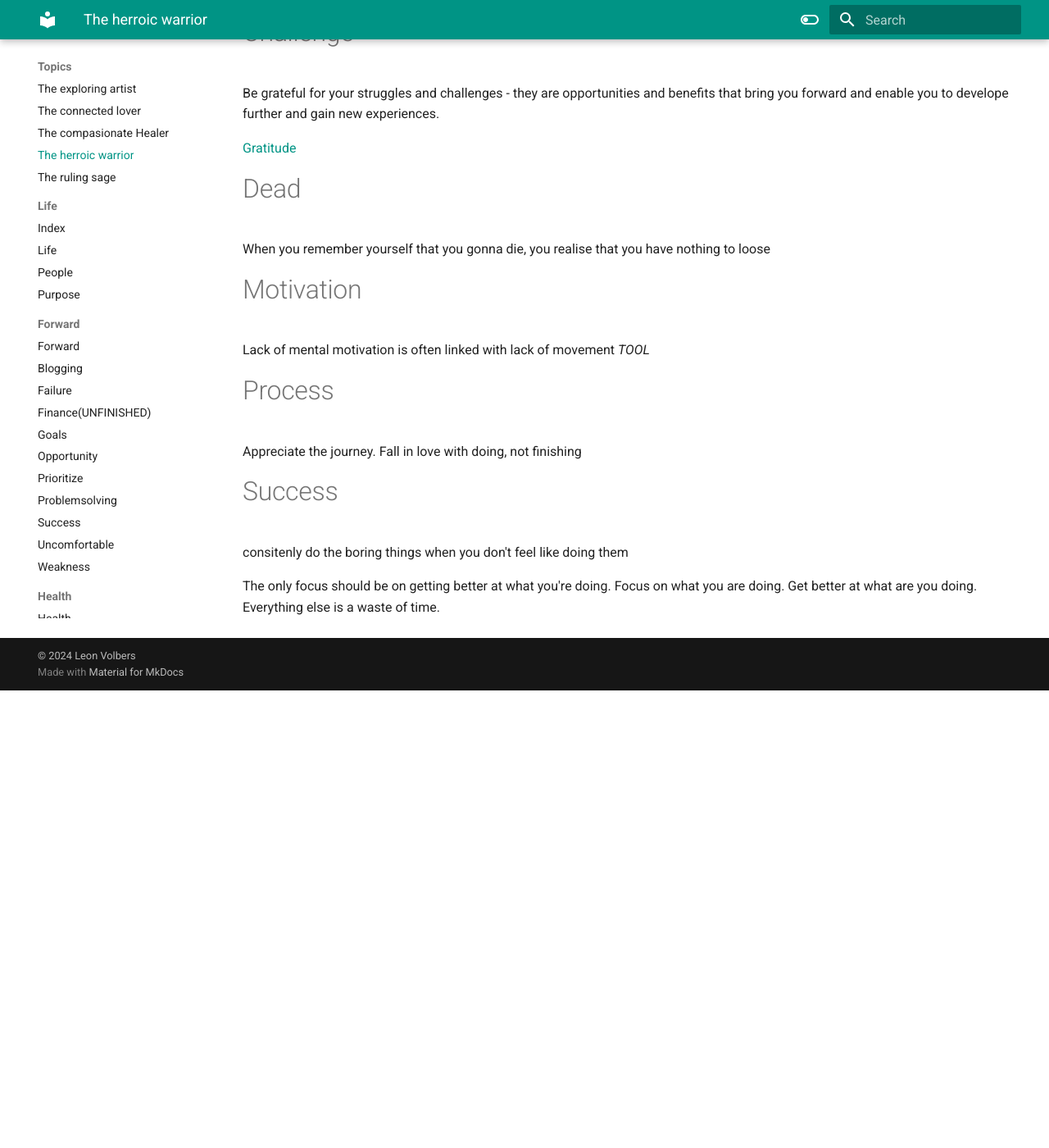
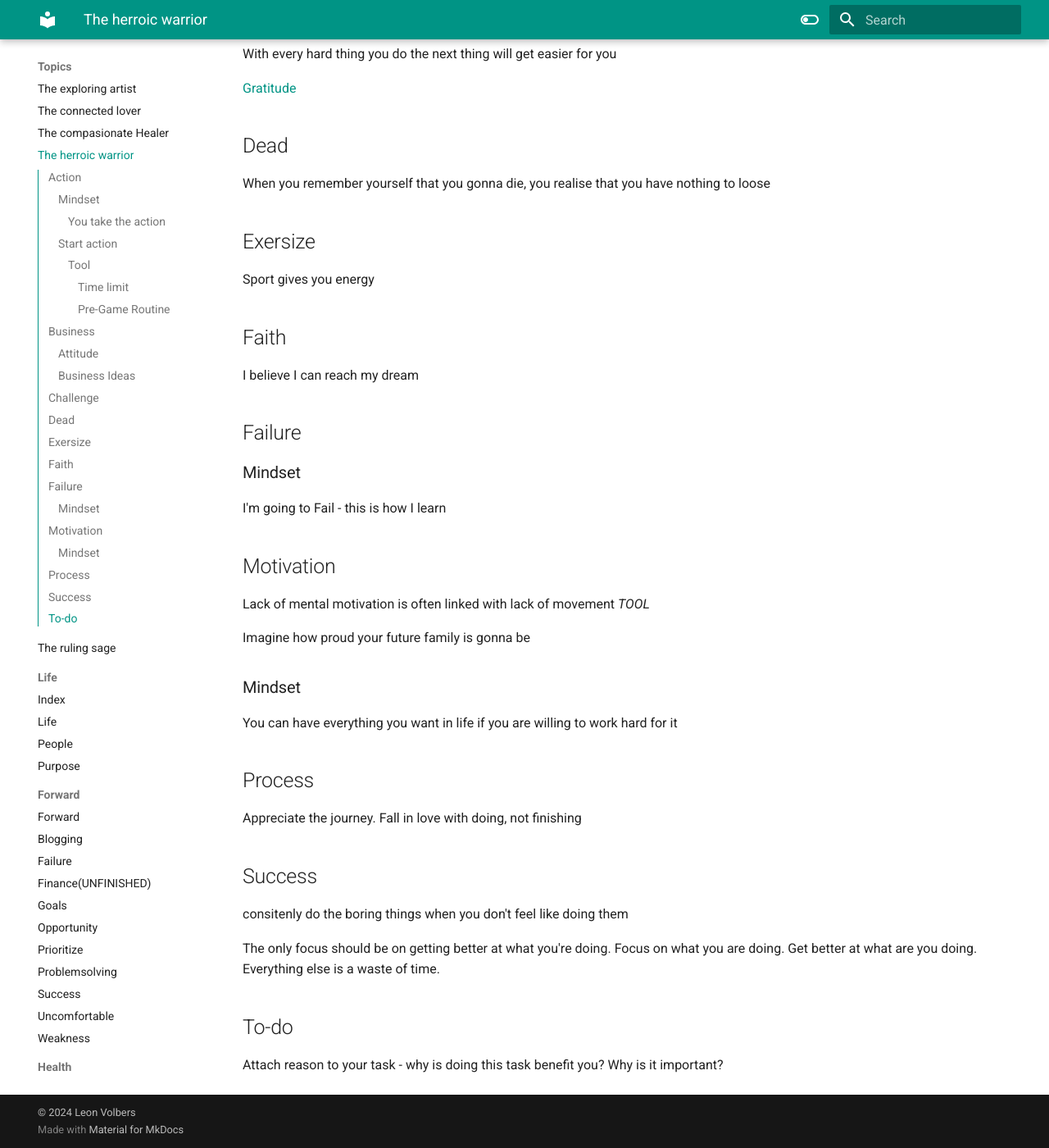
Before and after one commit to levoxtrip/PKB, an MkDocs documentation site: the page built from docs/topics/theHeroicWarrior.md, in a window 1280 px wide and 1400 px high, scrolled down 2045 px. Shown: the whole window at 82% size. Built offline with MkDocs 1.6.1 and Material for MkDocs 9.7.7, drawn with Linux system fonts in a browser that asks for light colours; before the commit the page ends 2887 px from its top, so only the background shows below that.

Commit message:
Added new info

```diff
--- a/docs/topics/theHeroicWarrior.md
+++ b/docs/topics/theHeroicWarrior.md
@@ -3,12 +3,12 @@ challenge, obstacles, motivation, resilience, mastery, purpose, action, pushing
 
 What is the underlying idea of the information you want to add?
 
-# Action
+## Action
 
 Are you willing to actually do something, or are you just talk about it for the rest of your life.
 
 
-## Mindset
+### Mindset
 There is always something you can do to improve your current situation/postion.
 
 Act with a positive mindset.
@@ -17,11 +17,11 @@ It is never going to get any better or any easier
 
 Your work, your projects, your business, your actions gonna make your dreams come true
 
-### You take the action
+#### You take the action
 
 Stop waiting for life to give you what you think you deserve and go out and make it happen.
 
-## Start action
+### Start action
 Expect some resistance when you start taking action. Your mind comes up with all sorts of excuses and reasons not to act.
 
 Focus on the next move - not on the end goal
@@ -29,20 +29,20 @@ There is always something you can do today to get a little
 
 What are 3 action steps that bring you closer to your goal?
 
-### Tool
-#### Time limit
+#### Tool
+##### Time limit
 Just act for 3 min.
 
-#### Pre-Game Routine
+##### Pre-Game Routine
 A starting behaviour that is so easy and automatic that you can't say no - no motivation necessary
 
 
 
 
 
-# Business
+## Business
 
-## Attitude
+### Attitude
 Reach out cold to people
 
 you gotta have a little fuck it in your system
@@ -61,7 +61,7 @@ Don't get to dependend on another service like insta, youtube, facebook
 If they change something you get to dependend
 
 
-## Business Ideas
+### Business Ideas
 Understand how other people think and feel
 Understanding other peoples perspektive - figuering out if you can solve that for them
 
@@ -81,26 +81,46 @@ be one step in front of your audience
 go on yelp - find a niche
 
 
-# Challenge
+## Challenge
 
 Be grateful for your struggles and challenges - they are opportunities and benefits that bring you forward and enable you to develope further and gain new experiences.
+
+With every hard thing you do the next thing will get easier for you
 
 [Gratitude](../health/Gratitude.md)
 
 
 
-# Dead
+## Dead
 When you remember yourself that you gonna die, you realise that you have nothing to loose
 
-# Motivation
+## Exersize
+Sport gives you energy
+
+## Faith
+I believe I can reach my dream
+
+## Failure
+
+### Mindset
+I'm going to Fail - this is how I learn
+
+## Motivation
 Lack of mental motivation is often linked with lack of movement
 *TOOL*
 
-# Process
+Imagine how proud your future family is gonna be
+### Mindset
+You can have everything you want in life if you are willing to work hard for it
+
+## Process
 Appreciate the journey. Fall in love with doing, not finishing
 
-# Success
+## Success
 
 consitenly do the boring things when you don't feel like doing them
 
 The only focus should be on getting better at what you're doing. Focus on what you are doing. Get better at what are you doing. Everything else is a waste of time.
+
+## To-do
+Attach reason to your task - why is doing this task benefit you? Why is it important?
```
Also changed, not shown: docs/topics/theConnectedLover.md (+3 -0 lines), docs/topics/theHealer.md (+0 -1 lines), docs/topics/theSage.md (+11 -0 lines).
